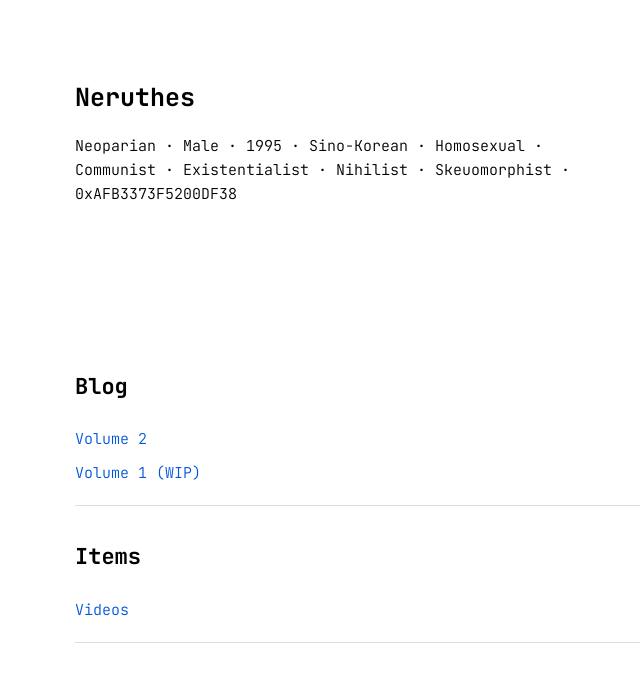
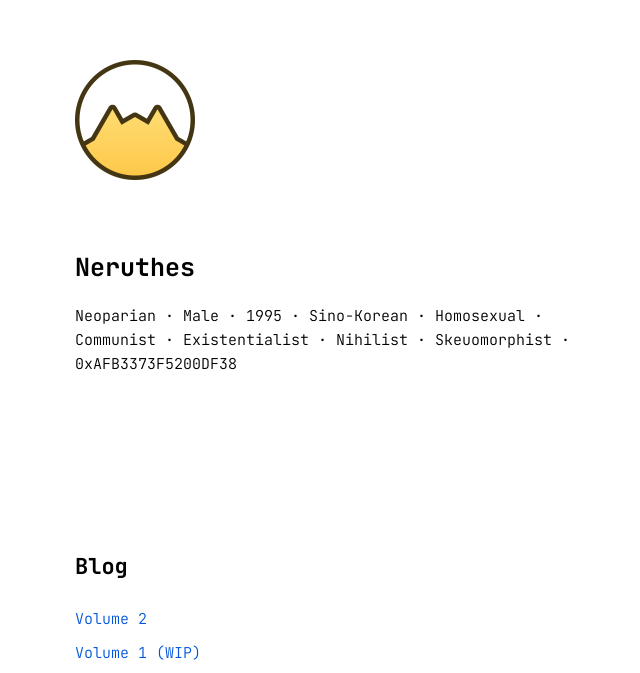
Before and after one commit to neruthes/homepage-gen3, a plain HTML site: page wwwsrc/index.html in a window 1280 px wide. Shown: the part 130-803 px from the top of the page, without its empty margins (195-835 px from the left). Drawn offline with Linux system fonts and the light colour scheme.

Commit message:
Automatic deploy command: 2022-12-14 20:16:29

```diff
--- a/wwwsrc/index.html
+++ b/wwwsrc/index.html
@@ -61,7 +61,7 @@
         .sitemap-section {
             line-height: 1.6;
             border-bottom: 1px solid #DDD;
-            padding: 15px 0px;
+            padding: 25px 0px;
         }
 
         .sitemap-section-links a {
@@ -89,8 +89,11 @@
     <div class="grand-container">
         <header class="global-part">
             <div class="part-inner" style="padding-top: 190px; padding-bottom: 100px;">
-                <h1>Neruthes</h1>
-                <!-- <aside>Homepage Gen3 Demo</aside> -->
+                <div style="padding: 0 0 50px;">
+                    <img src="./neruthes-forceCircle-unpadded.png" alt="Neruthes Avatar"
+                        style="display: block; max-width: 120px;">
+                </div>
+                <h1><span>Neruthes</span></h1>
                 <aside style="max-width: 515px; font-size: 15px;">
                     Neoparian · Male · 1995 · Sino-Korean · Homosexual ·
                     Communist · Existentialist · Nihilist · Skeuomorphist ·
```
Also changed, not shown: .src/dirindex.head.html.
